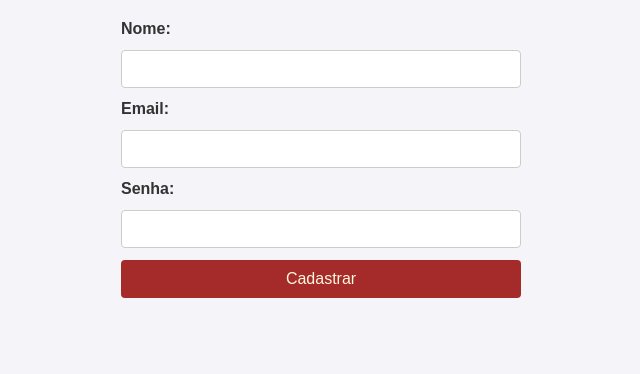
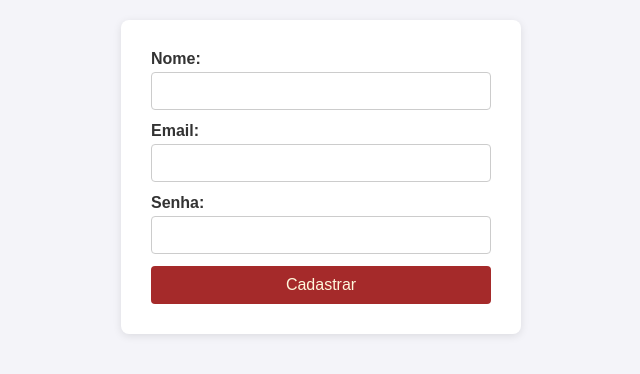
Before and after one commit to annelemos/cadastro-app, a website: page public/index.html in a window 1280 px wide. Shown: the whole page, without its empty margins (319-959 px from the left). Drawn offline with Linux system fonts and the light colour scheme.

Commit message:
style: estiliza inputs, labels e botao do formulario

```diff
--- a/public/css/style.css
+++ b/public/css/style.css
@@ -16,6 +16,10 @@ body {
     gap: 12px;
     max-width: 400px;
     margin: 0 auto;
+    background-color: white;
+    padding: 30px;
+    border-radius: 8px;
+    box-shadow: 0 2px 8px rgba(0, 0, 0, 0.1);
 }
 
 input {
@@ -27,6 +31,7 @@ input {
 label {
     font-weight: bold;
     color: #333333;
+    margin-bottom: -8px;
 }
 button {
     padding: 10px;
@@ -37,3 +42,6 @@ button {
     cursor: pointer;
     font-size: 16px;
 }
+button:hover{
+    opacity: 0.85;
+}
```
